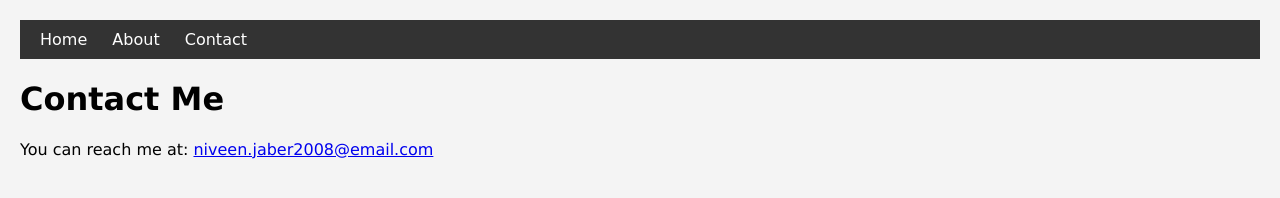
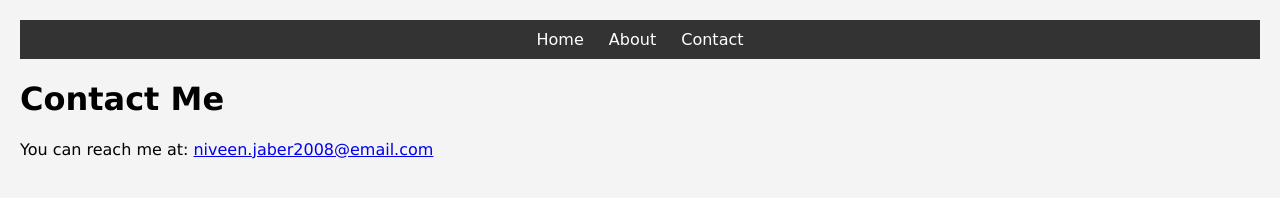
Before and after one commit to NiveenJaber/portfolio, a plain HTML site: page contact.html in a window 1280 px wide. Drawn offline with Linux system fonts and the light colour scheme.

Commit message:
Update contact.html

```diff
--- a/contact.html
+++ b/contact.html
@@ -7,7 +7,7 @@
   <link rel="stylesheet" href="style.css">
 </head>
 <body>
-  <nav>
+  <nav style="text-align: center";>
     <a href="index.html">Home</a>
     <a href="about.html">About</a>
     <a href="contact.html">Contact</a>
```
